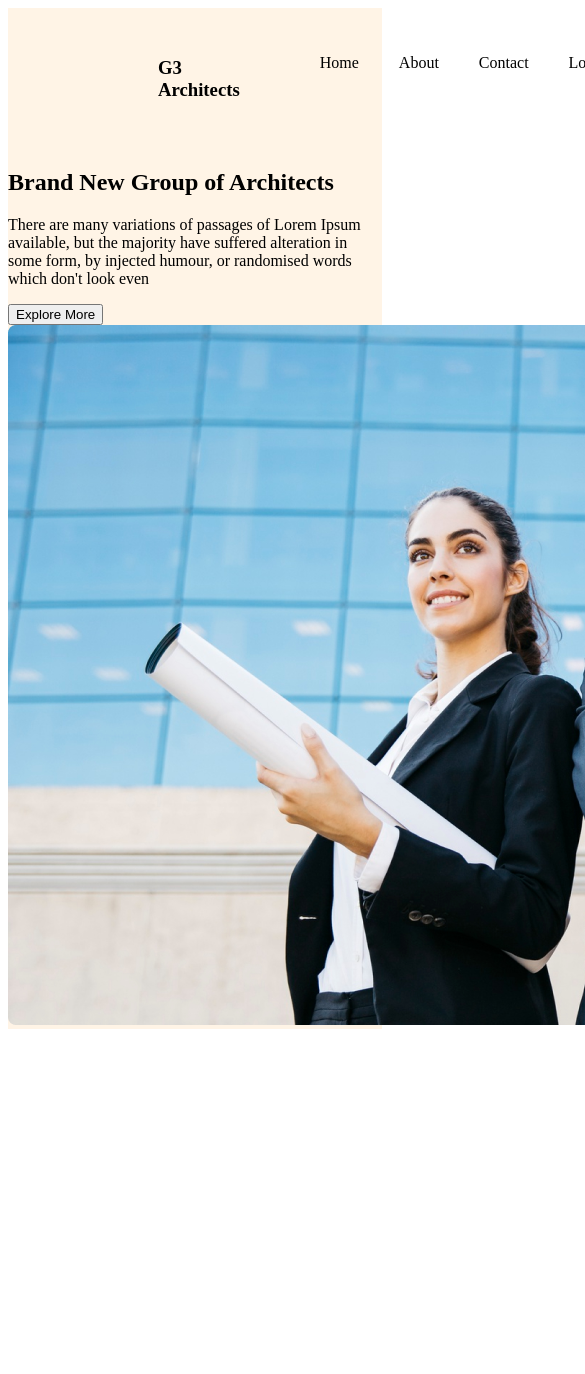
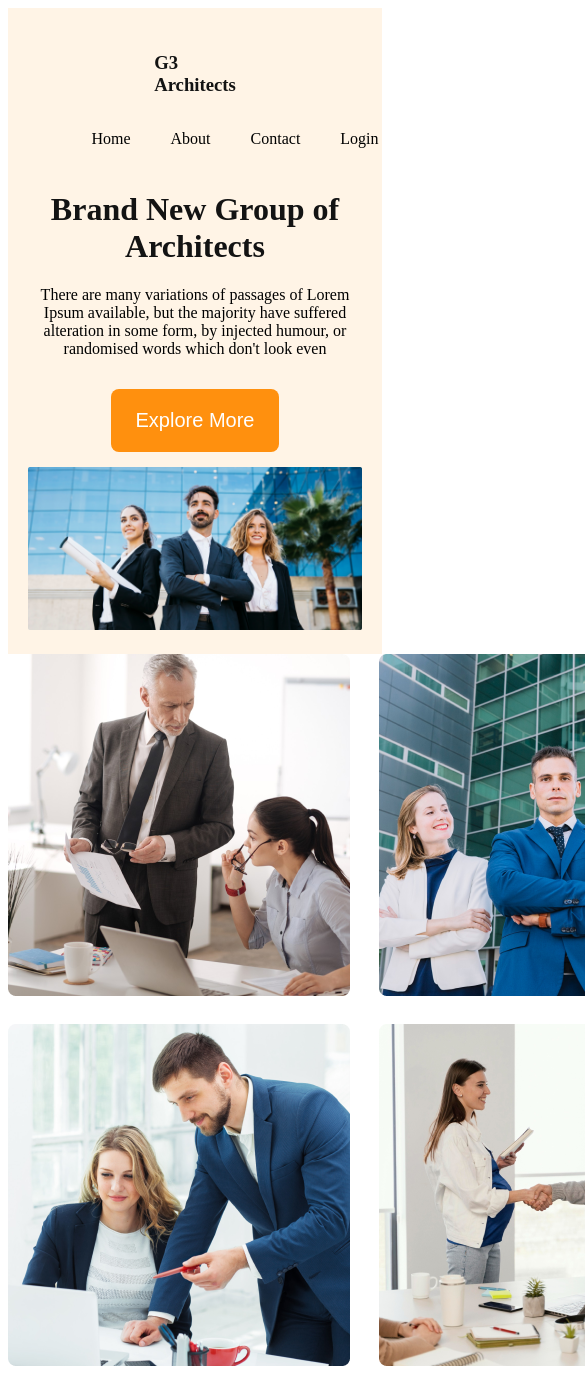
Before and after one commit to Arif-Sheikh1/G3-Architects-website, a plain HTML site: page G3-Architects.html in a window 390 px wide. Shown: the top 1374 px of the page, 585 px wide, since content can reach past the window. Before the commit the page ends 1037 px from the top, so only its background shows below. Drawn offline with Linux system fonts and the light colour scheme.

Commit message:
added some section and style sheet and try to make a responsive website

```diff
--- a/G3-Architects.html
+++ b/G3-Architects.html
@@ -9,7 +9,7 @@
 <body>
     <header>
         <nav>
-            <h3>G3 Architects</h3>
+            <h3 class="nav-title">G3 Architects</h3>
             <ul>
                 <li><a href=""></a>Home</li>
                 <li><a href=""></a>About</li>
@@ -17,24 +17,38 @@
                 <li><a href=""></a>Login</li>
             </ul>
         </nav>
-        <section>
-            <div class="header-description">
-                <h1>
+        <div class="banner">
+            <div class="banner-contain">
+                <h1 class="banner-title">
                     Brand New Group of Architects
                 </h1>
                 <p>
                     There are many variations of passages of Lorem Ipsum available, but the majority have suffered alteration in some form, by injected humour, or randomised words which don't look even
                 </p>
-                <button class="Explore-btn">
+                <button class="btn-primary">
                     Explore More
                 </button>
             </div>
-            <img src="images/banner.png" alt="">
-        </section>
-
+            <img class="banner-img" src="images/banner.png" alt="">
+        </div>
     </header>
     <main>
+       <section class="teams-container">
+        <div class="team-img-container">
 
+            <img src="images/team1.png" alt="">
+            <img src="images/team2.png" alt="">
+            <img src="images/team3.png" alt="">
+            <img src="images/team4.png" alt="">
+
+        </div>
+        <div class="team-content">
+            <h3 class="team-title"><span id="quick-list">Quick list</span><span id="of-Our "> of Our</span><span id="features"> Features</span></h3>
+            <p class="team-text">There are many variations of passages of Lorem Ipsum available, but the majority have suffered alteration in some form, by injected humour, or randomised words which don't look even</p>
+            <button class="btn-primary"> Explore More</button>
+
+        </div>
+       </section>
     </main>
     <footer>
 
--- a/Style.css/G3-Architects.css
+++ b/Style.css/G3-Architects.css
@@ -1,12 +1,15 @@
 /* Add google font Work sans */
 @import url('https://fonts.googleapis.com/css2?family=Work+Sans:ital,wght@0,400;0,600;0,700;0,800;1,300;1,400;1,500;1,600;1,700&display=swap');
+
+/* Header styles > nav, banner, image */
 header{
     background-color: rgba(255, 144, 14, 0.10);
 }
 nav{
-    padding: 30px 150px;
+    padding: 5px 150px;
     display: flex;
     justify-content: space-between;
+    align-items: center;
 }
 nav > ul {
     display: flex;
@@ -15,7 +18,101 @@ nav > ul {
 nav li {
     margin-left: 40px;
 }
-.header-description h1 p button{
-    justify-content: center;
+.nav-title{
+    font-size: 2.8 rem;
+    font-weight: 700;
+    color: #131313;
+}
+.banner-contain{
+    max-width: 700px;
+    margin: 0 auto;
+    text-align: center;
 
 }
+.banner-title{
+    font-size: 4rem;
+    font-weight: 700;
+    font-style: normal;
+    color: #131313;
+}
+.btn-primary{
+    background-color: #FF900E;
+    font-size: 1.25rem;
+    padding: 20px 25px;
+    border-radius: 8px;
+    margin: 15px;
+    color:  #FFF;
+    border:none;
+    cursor: pointer;
+
+}
+.banner-img{
+    width: 100%;
+    height: 80%;
+
+}
+
+                                    /* Media Quare  */
+/* Responsive for small devices  */
+
+@media screen and (max-width:576px){
+    nav{
+        flex-direction: column;
+    }
+    header{
+        padding: 20px;
+    }
+    .banner-title{
+        font-size: 2rem;
+        font-weight: 600;
+        color: #131313;
+}
+
+}
+/* responsive for mediam device and tab */
+@media screen and (min-width:576px) and (max-width:960px) {
+    nav{
+        flex-direction: column;
+    }
+    header{
+        padding: 30px;
+    }
+    .banner-title{
+        font-size: 2rem;
+        font-weight: 600;
+        color: #131313;
+      }
+}
+/* Team related styles  */
+main{
+    max-width: 1450px;
+    margin: 0 auto;
+}
+.teams-container{
+    display: flex;
+    align-items: center;
+}
+.team-img-container{
+    display: grid;
+    grid-template-columns: repeat(2,1fr);
+    gap: 1.8rem;
+}
+.team-content{
+    padding-left: 70px;
+    padding-right: 70px;
+}
+.team-title{
+    font-size: 2.8rem ;
+}
+#quick-list{
+    color: #727272;
+    font-weight:500;
+}
+#of-Our{
+    color: #131313;
+    font-weight: 700;
+}
+#features{
+    color:#FF900E;
+    font-weight:700;
+}
```
